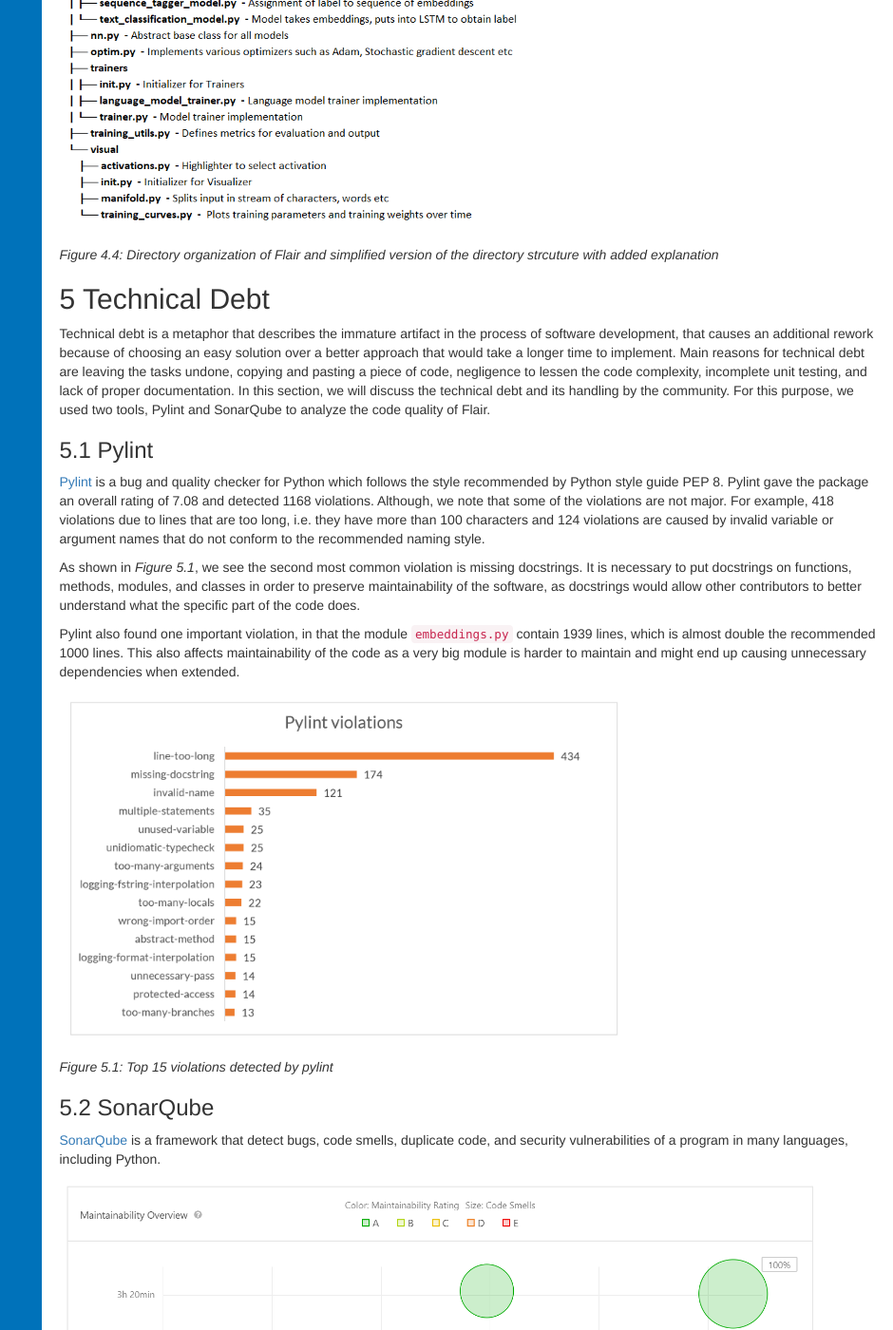
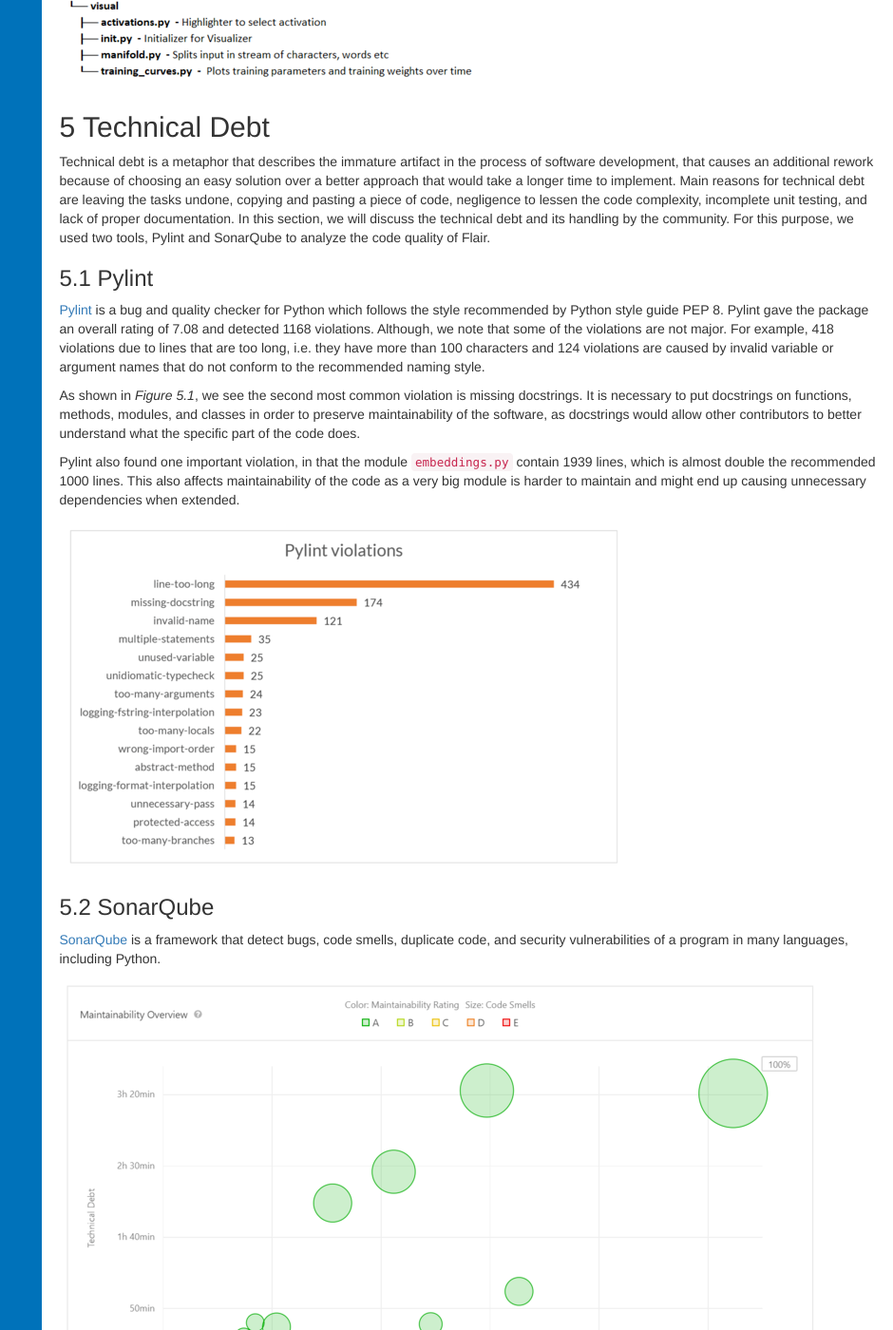
Before and after one commit to SERG-Delft/desosa2019, a Jekyll site: the page built from chapters/flair/index.md, in a window 1280 px wide and 1400 px high, scrolled down 10654 px. Shown: the whole window at 95% size, without its empty margins (340-1280 px from the left). Built offline with Jekyll 4.4.1, drawn with Linux system fonts in a browser that asks for light colours; nearby versions of some CDN libraries; our own code applies the rules of GitHub Pages for plain Markdown files; some of the changed text lies outside the part shown.

Commit message:
Resize images &  Replace <img> tags

```diff
--- a/chapters/flair/index.md
+++ b/chapters/flair/index.md
@@ -1,4 +1,4 @@
-<img src="images/flair/Capture.PNG" alt="drawing" width="1000"/>
+![](images/flair/Capture_resized.PNG)
 
 ## Table of contents
 * [1 Introduction](https://gitlab.ewi.tudelft.nl/in4315/2018-2019/TI3125TU-swa-12-flair/swa-12-flair/blob/master/report.md#1-introduction)
@@ -94,10 +94,7 @@ These stakeholders will be mentioned as **Main Stakeholders**. Stakeholders not
 
 *Table 2.1: Main stakeholders of Flair*
 
-<img src="images/flair/stakeholder-diagram.png" alt="drawing" width="600"/>
-
-*Figure 2.1: Flair's stakeholders*
-
+![Flair's Stakeholders](images/flair/stakeholder-diagram_resized.png)
 
 ### 2.2 Other stakeholders
 
@@ -164,9 +161,7 @@ are classified.
 
 
 
-![alt text](images/flair/PowerInterestGridwhite.png)
-
-*Figure 2.2: Power-Interest grid*
+![Power-Interest grid](images/flair/PowerInterestGridwhite.png)
 
 The Power Interest Grid for Flair is used to classify the groups of stakeholders necessary
 to be managed. Most of the stakeholders mentioned earlier are included in the Grid. While users have a high interest in Flair,
@@ -187,10 +182,7 @@ Context view describes a software's dependencies, integrations, scope,
 responsibilities and interface with external entities. In Flair's context,
 we will show a context view diagram, discuss the system scope and analyze the interfaces with all its external entities.
 
-![alt text](images/flair/context-view.png)
-
-*Figure 3.1: Context view diagram*
-
+![Context View diagram](images/flair/context-view.png)
 
 ### 3.1 System scope
 
@@ -228,10 +220,7 @@ and technologies used are discussed. In the following sections Module Organizati
 Common Design models and Codeline models are discussed.
 
 
-
-<img src="images/flair/Flair_Tagging_Embedding.png" alt="drawing" width="600"/>
-
-*Figure 4.1: Architecture of language model esed in Flair*
+![Architecture of language model esed in Flair](images/flair/Flair_Tagging_Embedding_resized.png)
 
 The diagram describes a general language model used by Flair.
 The structure varies based on the kind of embeddings.
@@ -253,9 +242,7 @@ dependencies between modules, in order to obtain a good understanding of
 Flair's code structure, based on [[1]](#ref1). The inter dependency of the modules are shown in *Figure 4.2*.
 
 
-<img src="images/flair/Module_Organization_1_.png" alt="drawing" width="600"/>
-
-*Figure 4.2: Module Organization of Flair*
+![Module Organization of Flair](images/flair/Module_Organization_1_resized.png)
 
 The projects is run directly on a single repository. It is seen that there is high cohesion and
 low coupling. The high cohesion stems from the `model` and `test` module and the
@@ -476,11 +463,7 @@ request approval checks per repository, with the simple flip of a toggle,  confi
 doesn't and can provide a configurations file that overrides Github's default settings and endows users with PR approval
 authorization.
 
-<img src="images/flair/Codestructure2.png" alt="drawing" width="500px" />
-
-*Figure 4.4: Directory organization of Flair and simplified version of the directory strcuture with added explanation*
-
-
+![Directory organization of Flair and simplified version of the directory strcuture with added explanation](images/flair/Codestructure2_resized.png)
 
 ## 5 Technical Debt
 Technical debt is a metaphor that describes the immature artifact in the process of software
@@ -512,20 +495,14 @@ contain 1939 lines, which is almost double the recommended 1000 lines. This also
 affects maintainability of the code as a very big module is harder to maintain
 and might end up causing unnecessary dependencies when extended.
 
-<img src="images/flair/pylint.PNG" alt="drawing" width="600"/>
-
-*Figure 5.1: Top 15 violations detected by pylint*
-
+![Top 15 violations detected by pylint](images/flair/pylint_resized.PNG)
 
 ### 5.2 SonarQube
 [SonarQube](https://www.sonarqube.org/) is a framework that detect bugs, code smells, duplicate code,
 and security vulnerabilities of a program in many languages, including
 Python.
 
-<img src="images/flair/technical-debt.PNG" alt="drawing" width="800"/>
-
-*Figure 5.2: Technical debt of each module*
-
+![Technical debt of each module](images/flair/technical-debt_resized.PNG)
 
 #### 5.2.1 Bugs
 
@@ -534,20 +511,14 @@ and hence the code quality has been graded as C. All the bugs are related to the
 useless assignment to variables. They have no such impact on program functioning but useless variables consume the CPU memory which reduces the performance while training heavy data in Flair.
 These can be fixed by either removing the redundant variable or by assigning it some different value that was intended for the assignment instead.
 
-<img src="images/flair/SQResults.PNG" alt="drawing" width="600"/>
-
-*Figure 5.3: Detected bugs*
-
+![Detected bugs](images/flair/SQResults_resized.PNG)
 
 #### 5.2.2 Vulnerabilities
 
 Vulnerability detected by SonarQube is 0%, that means code quality is very good
 from security point of view. The code quality has been graded as A.
 
-<img src="images/flair/SecurityResults.PNG" alt="drawing" width="800"/>
-
-*Figure 5.4: Code quality*
-
+![Code quality](images/flair/SecurityResults_resized.PNG)
 
 #### 5.2.3 Code smells
 
@@ -559,10 +530,7 @@ complexity, that asks for changing the logic of the program because of inclusion
 of nested loops or conditional statements. As Flair is an NLP library and needs to train large amount of data. So it takes a lot of time to train.
 These code smells therefore makes the program slower as well as increases the chance of failure or bugs in future. So, fixing these will bolster the performance of Flair.
 
-<img src="images/flair/Code_Smells.PNG" alt="drawing" width="600"/>
-
-*Figure 5.5: Code smells*
-
+![Code smells](images/flair/Code_Smells_resized.PNG)
 
 #### 5.2.4 Duplications
 
@@ -574,9 +542,7 @@ are due to similar functions performed for counting the embedding length of diff
 embedding classes. This could be removed by implementing a base function
 in the abstract base class that could be used by the different child classes.
 
-<img src="images/flair/Duplication.PNG" alt="drawing" width="600"/>
-
-*Figure 5.6: Line duplications*
+![Line duplications](images/flair/Duplication_resized.PNG)
 
 ### 5.3 Dependencies on developers
 
@@ -588,10 +554,7 @@ or both core developers leave the team. Ideally, there must not be too much
 dependency on a single developer, instead majority of the developer community
 must be equally contributing.
 
-<img src="images/flair/developerDependency.PNG" alt="drawing" width="600"/>
-
-*Figure 5.7: Main developers*
-
+![Main developers](images/flair/developerDependency_resized.PNG)
 
 ### 5.4 TODO and FIXME comments
 
@@ -610,7 +573,6 @@ creating techincal debt.
 
 The small number of TODO comments is actually an indication of good coding practice, but
 still these remaining ones needs to be fixed.
-
 
 ### 5.5 Testing debt
 
@@ -651,10 +613,7 @@ that needs to have different processes for different languages and the fact
 that the tests only use resources in English, it makes total sense that the
 code coverage would be rather low.
 
-<img src="images/flair/code-coverage.PNG" alt="drawing" width="600"/>
-
-*Figure 5.8: Code coverage of each module*
-
+![Code coverage of each module](images/flair/code-coverage_resized.PNG)
 
 #### 5.5.2 Actions to improve testing
 
@@ -684,13 +643,9 @@ has been created in the master branch of the project
 Flair, which is still pending and needs to be approved by the owner and then
 merged. Also, the code build was verified and passed in Travis CI.
 
-<img src="images/flair/resultComparision.PNG" alt="drawing" width="600"/>
+![Detected bugs after change](images/flair/resultComparision_resized.PNG)
 
-*Figure 5.9: Detected bugs after change*
-
-<img src="images/flair/pullRequestCreated.PNG" alt="drawing" width="600"/>
-
-*Figure 5.10: Pull request*
+![Pull request](images/flair/pullRequestCreated_resized.PNG)
 
 ### 5.8 Evolution perspective
 
@@ -706,15 +661,9 @@ of time in different releases. Some of the key features of different releases ar
 There are 93 issues still open, and 294 are closed [[3]](#ref3). Most of the open issues are of `question` label, but the bug count must be kept zero. Also, there are 6 pending pull requests,
 which must also be taken into consideration.
 
-<img src="images/flair/codeFrequencyDiagram.PNG" alt="drawing" width="600"/>
+![Code frequency](images/flair/codeFrequencyDiagram_resized.PNG)
 
-*Figure 5.11: Code frequency*
-
-<img src="images/flair/flair-timeline-new.png" alt="drawing" width="600"/>
-
-*Figure 5.12: Flair's releases*
-
-
+![Flair's releases](images/flair/flair-timeline_new_resized.png)
 
 ## 6 Functional View
 
@@ -753,11 +702,7 @@ can be classified into three types: BERT, ELMo, and Flair embedding classes.
 The user can choose to perform a named entity recognition, part-of-speech
 tagging, and sequence tagging using one of these embeddings.
 
-
-<img src="images/flair/features_overviewfinal.png" alt="drawing" width="600"/>
-
-*Figure 6.1: Flair's functional structure model diagram*
-
+![Flair's functional structure model diagram](images/flair/features_overviewfinal_resized.png)
 
 
 ## 7 Performance and scalability perspective
```
Also changed, not shown: chapters/flair/images/flair/Capture_resized.PNG (added), chapters/flair/images/flair/Code_Smells_resized.PNG (added), chapters/flair/images/flair/Codestructure2_resized.png (added), chapters/flair/images/flair/Duplication_resized.PNG (added), chapters/flair/images/flair/Flair_Tagging_Embedding_resized.png (added), chapters/flair/images/flair/Module_Organization_1_resized.png (added), chapters/flair/images/flair/SQResults_resized.PNG (added), chapters/flair/images/flair/SecurityResults_resized.PNG (added), chapters/flair/images/flair/code-coverage_resized.PNG (added), chapters/flair/images/flair/codeFrequencyDiagram_resized.PNG (added), chapters/flair/images/flair/developerDependency_resized.PNG (added), chapters/flair/images/flair/features_overviewfinal_resized.png (added), chapters/flair/images/flair/flair-timeline_new_resized.png (added), chapters/flair/images/flair/pullRequestCreated_resized.PNG (added), 4 more files.
